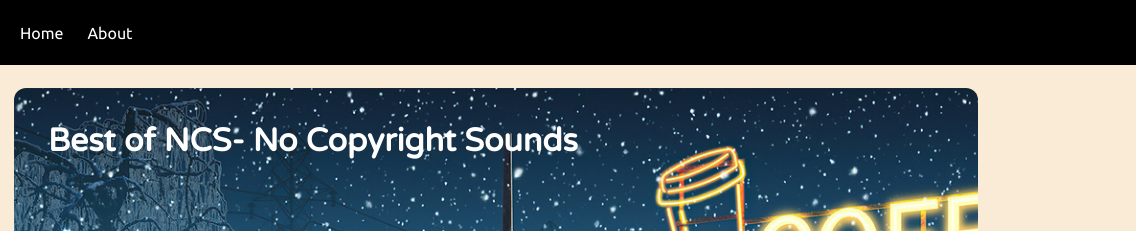
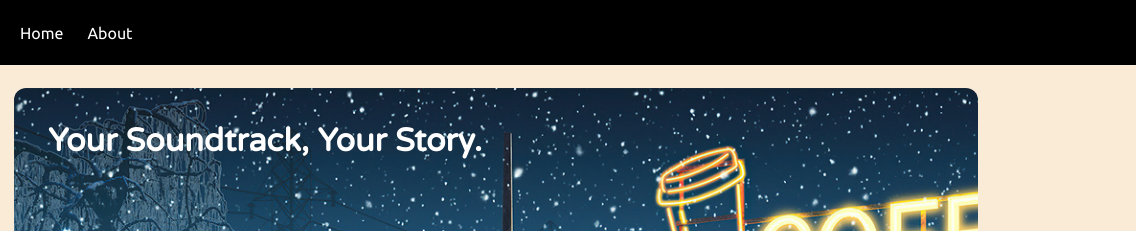
Before and after one commit to sootymeerkat7/spotifyclone, a plain HTML site: page index.html in a window 1280 px wide. Shown: the top 231 px of the page, 144-1280 px from the left. Drawn offline with Linux system fonts and the light colour scheme.

Commit message:
Update index.html

```diff
--- a/index.html
+++ b/index.html
@@ -17,7 +17,7 @@
 
     <div class="container">
         <div class="songList">
-            <h1> Best of NCS- No Copyright Sounds</h1>
+            <h1> Your Soundtrack, Your Story. </h1>
             <div>
                 <div class="songItemContainer">
                 <div class="songItem">
```
